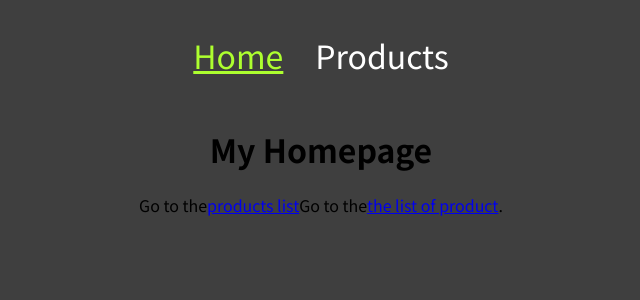
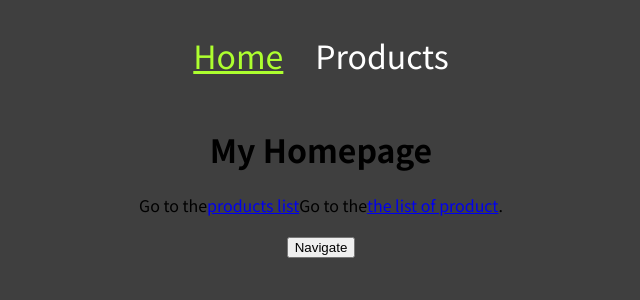
Before and after one commit to SergikEnergy/react-shwarzmuller, a React (Vite) app in the folder first-part/: page / in a window 1280 px wide. Shown: the top 300 px of the page, without its empty margins (319-959 px from the left). Built offline with nearby package versions, Linux system fonts and the light colour scheme.

Commit message:
feat: useNavigate for follow to the page

```diff
--- a/first-part/src/pages/Home.jsx
+++ b/first-part/src/pages/Home.jsx
@@ -1,6 +1,12 @@
-import { Link } from 'react-router-dom';
+import { Link, useNavigate } from 'react-router-dom';
 
 function Home() {
+  const navigate = useNavigate();
+
+  function navigateHandler() {
+    navigate('/products');
+  }
+
   return (
     <>
       <h1 className=''>My Homepage</h1>
@@ -13,6 +19,11 @@ function Home() {
         Go to the
         <Link to='/products'>the list of product</Link>.
       </p>
+      <p className=''>
+        <button onClick={navigateHandler} className=''>
+          Navigate
+        </button>
+      </p>
     </>
   );
 }
```
